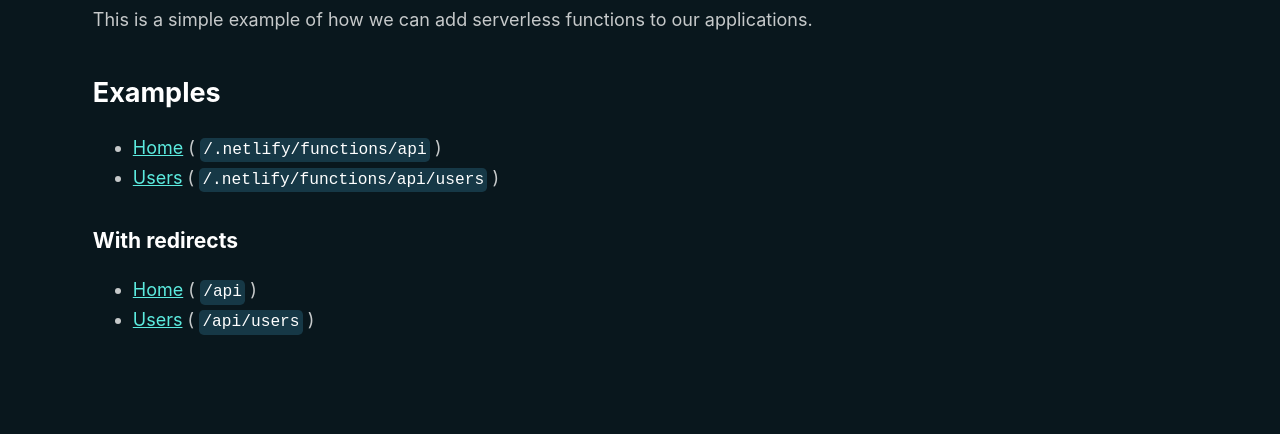
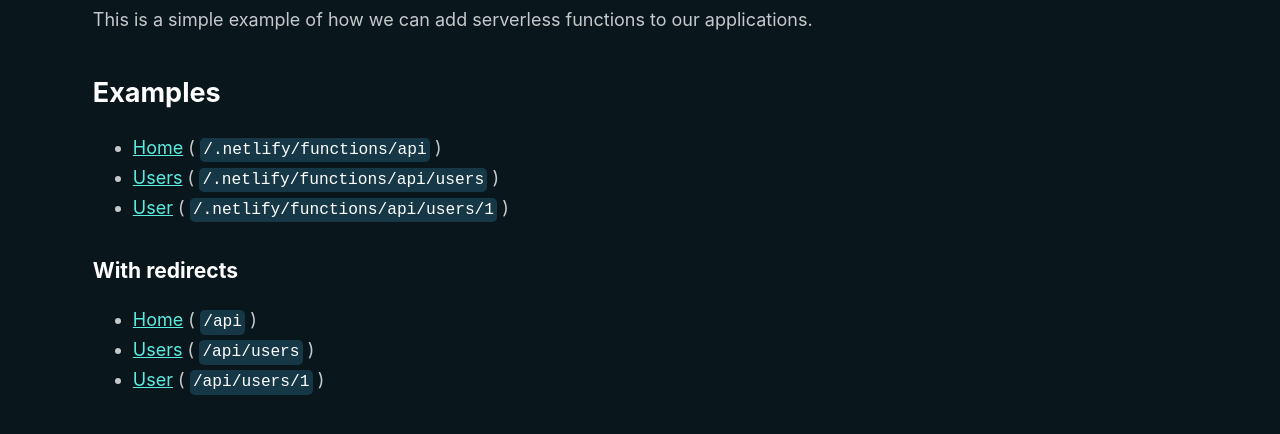
Before and after one commit to ryan-neil/netlify-serverless-node, a website: page client/index.html in a window 1280 px wide. Shown: the part 160-594 px from the top of the page. Drawn offline with Linux system fonts and the light colour scheme.

Commit message:
fix: file structure

```diff
--- a/client/index.html
+++ b/client/index.html
@@ -26,6 +26,10 @@
           <a href="/.netlify/functions/api/users" target="_blank">Users</a> (
           <code>/.netlify/functions/api/users</code> )
         </li>
+        <li>
+          <a href="/.netlify/functions/api/users/1" target="_blank">User</a> (
+          <code>/.netlify/functions/api/users/1</code> )
+        </li>
       </ul>
 
       <h3>With redirects</h3>
@@ -35,6 +39,10 @@
           <a href="/api/users" target="_blank">Users</a> (
           <code>/api/users</code> )
         </li>
+        <li>
+          <a href="/api/users/1" target="_blank">User</a> (
+          <code>/api/users/1</code> )
+        </li>
       </ul>
     </div>
   </body>
--- a/client/styles.css
+++ b/client/styles.css
@@ -3,7 +3,7 @@
   --secondary-text-color: #ffffff;
   --primary-page-color: #09171d;
   --accent-color: #5cebdf;
-  --accent-color-alternate: #ff6b60;
+  --accent-color-alternate: #4361ee;
 }
 
 html,
--- a/functions/api.js
+++ b/functions/api.js
@@ -1,7 +1,7 @@
 const express = require('express');
 const cors = require('cors');
 const serverless = require('serverless-http');
-const usersRoute = require('../routes/usersRoute');
+const usersRoute = require('../server/routes/usersRoute');
 
 const app = express();
 app.use(cors());
```
Also changed, not shown: server/routes/usersRoute.js (renamed from routes/usersRoute.js, +11 -2 lines), netlify.toml.
